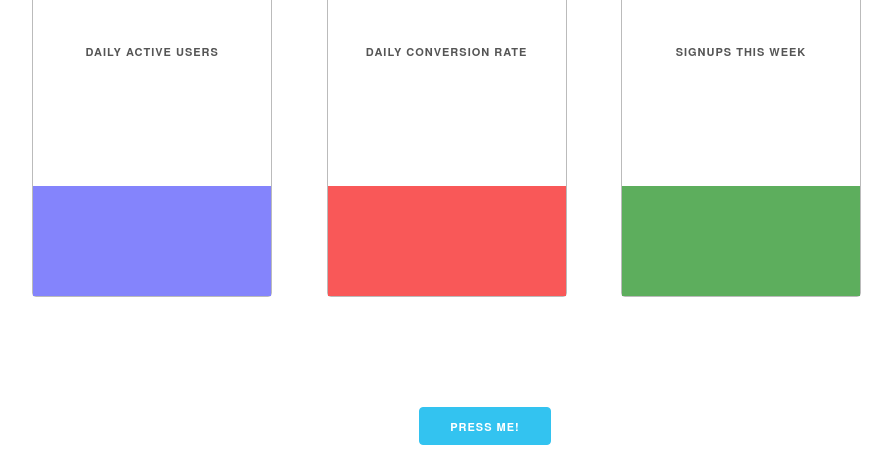
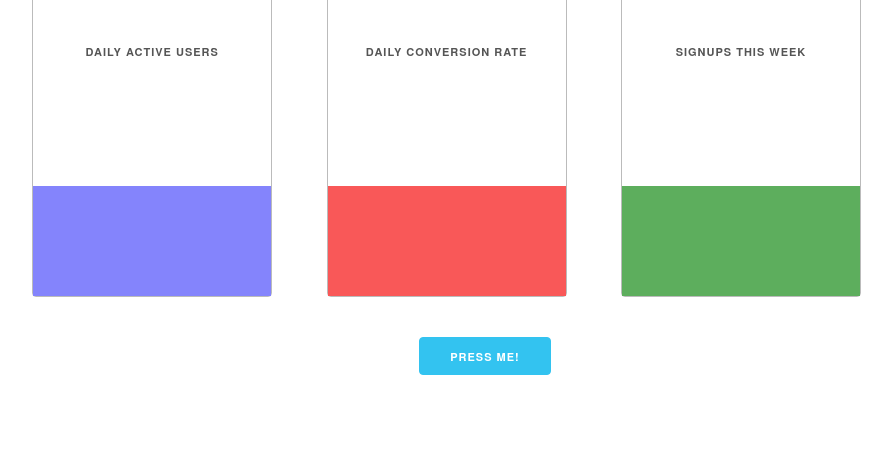
Before and after one commit to mixpanel-platform/mixpanel-ak-sandwiches-757069-KHLqh1c, a plain HTML site: page index.html in a window 1280 px wide. Shown: the part 364-819 px from the top of the page, without its empty margins (155-1047 px from the left). Drawn offline with Linux system fonts and the light colour scheme; a web font is replaced by a local one.

Commit message:
padding shift

```diff
--- a/index.html
+++ b/index.html
@@ -125,7 +125,7 @@ button
 
         </div>
 
-        <div class="row" id="emptySpace" style="height:100px;">
+        <div class="row" id="emptySpace" style="height:30px;">
         </div>
 
           <a id="dataRefresh" class="button button-primary">Press me!</a>
```
